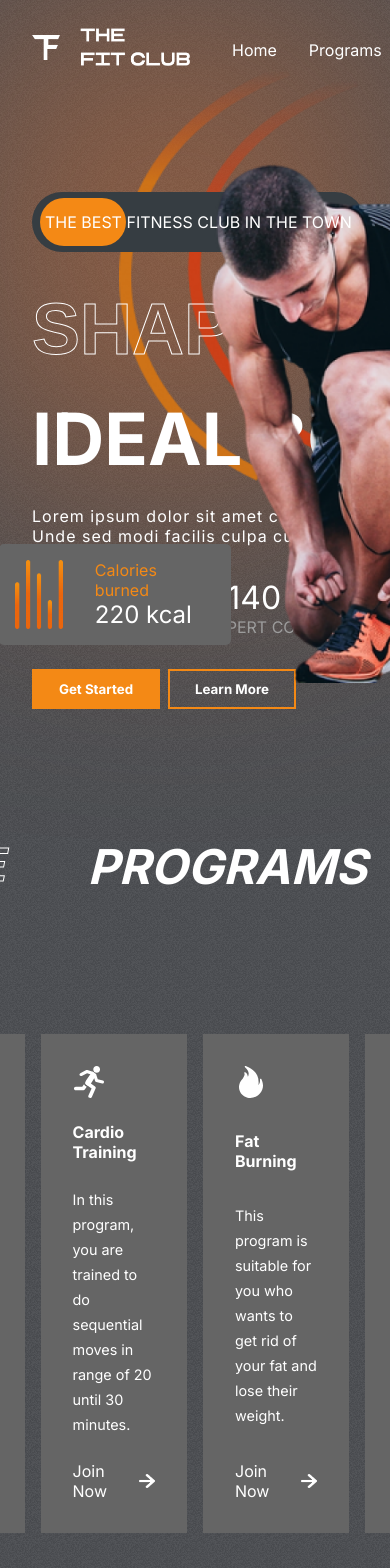
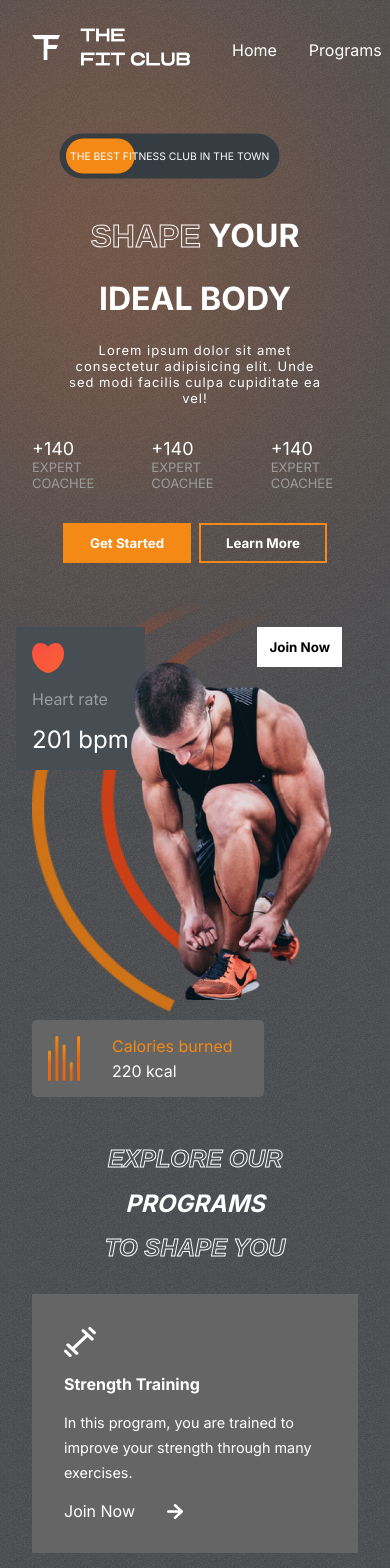
Before and after one commit to Amaar015/FitGym-Club-Starter, a React (Create React App) app: page / in a window 390 px wide. Shown: the top 1568 px of the page. Built offline with nearby package versions, Linux system fonts and the light colour scheme.

Commit message:
responssive ful web page fit gym

```diff
--- a/src/Component/Hero/Hero.css
+++ b/src/Component/Hero/Hero.css
@@ -174,3 +174,73 @@
     height: 30rem;
     left: 0;
 }
+
+
+/* Responssive */
+
+@media (max-width:786px) {
+      .hero{
+        flex-direction: column;
+      }
+      .blur-h{
+        width: 14rem;
+      }
+      .best-add{
+        margin-top: 0rem;
+        font-size: small;
+        align-items: center;
+        transform: scale(0.8);
+      }
+      .hero-text{
+        font-size: xx-large;
+        align-items: center;
+        justify-content: center;
+      }
+      .hero-text > div:nth-of-type(3){
+        font-size: small;
+        font-weight: 200;
+        letter-spacing: 1px;
+        text-align: center;
+      }
+      .hero-buttons{
+        justify-content: center;
+      }
+      .figures > div > span:nth-of-type(1){
+        font-size: large;
+      }
+      .figures > div > span:nth-of-type(2){
+        font-size:small;
+      }
+      .right-hero{
+        position: relative;
+        background: none;
+      }
+      .heart-rate{
+        left: 1rem;
+        top: 2rem;
+      }
+      .calories{
+        position: relative;
+        top: 5rem;
+        left: 2rem;
+      }
+      .calories > img{
+        width: 2rem;
+      }
+      .calories >div> :nth-child(2){
+        color: white;
+        font-size: 1rem;
+      }
+      .hero-image{
+        position: relative;
+        width: 15rem;
+        left: 7rem;
+        top: 4rem;
+        align-self: center;
+      }
+      .hero-back{
+        width: 15rem;
+        left: 2rem;
+        top: 0rem;
+      }
+}
--- a/src/Component/Hero/Hero.js
+++ b/src/Component/Hero/Hero.js
@@ -9,6 +9,7 @@ import {motion} from 'framer-motion';
 
 const Hero = () => {
        const transition={type:'spring', duration:3}
+       const mobile=window.innerWidth<=786 ? true:false;
         return (
        <div className="hero">
         <div className="blur blur-h"></div>
@@ -16,7 +17,7 @@ const Hero = () => {
                      <Header/>
                      <div className="best-add">
                         <motion.div
-                        initial={{left:'238px'}}
+                        initial={{left:mobile?'165':'238px'}}
                         whileInView= {{left:'8px'}}
                         transition={{...transition,type:'tween'}}
                         >
--- a/src/Component/Join/join.css
+++ b/src/Component/Join/join.css
@@ -41,3 +41,17 @@
     background-color: var(--orange);
     color: white;
 }
+
+@media (max-width:786px){
+    .join{
+        flex-direction: column;
+        gap: 1rem;
+    }
+    .left-j{
+        font-size: x-large;
+        flex-direction: column;
+    }
+    .right-j{
+        padding: 2rem;
+    }
+}
--- a/src/Component/Price/price.css
+++ b/src/Component/Price/price.css
@@ -75,3 +75,12 @@
 .plans>:nth-child(2) .join{
         color: orange;
 }
+
+@media (max-width:786px) {
+       .plans{
+        flex-direction: column;
+       }
+       .plans>:nth-child(2){
+        transform: none;
+       }
+}
--- a/src/Component/Program/program.css
+++ b/src/Component/Program/program.css
@@ -55,3 +55,17 @@
     background: var(--planCard);
     cursor: pointer;
 }
+
+@media  (max-width:786px) {
+           .programs-header{
+            flex-direction: column;
+            gap: 1rem;
+            font-size: x-large;
+            align-items: center;
+            justify-content: center;
+            margin-top: 2rem;
+           }
+           .program-categories{
+            flex-direction: column;
+           }
+}
--- a/src/Component/Reasons/reasons.css
+++ b/src/Component/Reasons/reasons.css
@@ -72,3 +72,31 @@
 .partners>img{
     width: 3rem;
 }
+
+
+@media (max-width:786px) {
+     .reasons{
+        flex-direction: column;
+     }
+
+.reason-l{
+    grid-auto-rows: auto;
+    overflow: hidden;
+}
+
+  .image1{
+    width: 7rem;
+    height: 17rem;
+}
+.image2{
+    width: 15rem;
+    height: 10rem;
+}
+.image3{
+    width: 7rem;
+}
+ .image4{
+    width: 7rem;
+    height: 6rem;
+}
+    }
--- a/src/Component/Reasons/resons.js
+++ b/src/Component/Reasons/resons.js
@@ -14,9 +14,9 @@ const resons = () => {
       <div className="reasons">
         <div className="reason-l">
             <img className='image1' src={image1} alt="" />
-            <img src={image2} alt="" />
-            <img src={image3} alt="" />
-            <img src={image4} alt="" />
+            <img className='image2' src={image2} alt="" />
+            <img  className='image3' src={image3} alt="" />
+            <img  className='image4' src={image4} alt="" />
 
         </div>
         <div className="reason-r">
--- a/src/Component/Testnomials/testnomial.css
+++ b/src/Component/Testnomials/testnomial.css
@@ -70,3 +70,32 @@ background: var(--planCard);
     width: 2rem;
     cursor: pointer ;
 }
+
+@media (max-width:786px){
+    .testnomial{
+        flex-direction: column;
+    }
+    .left-t>:nth-child(2),.left-t>:nth-child(3){
+        font-size: xx-large;
+    }
+    .right-t{
+        display: flex;
+         flex-direction: column;
+         align-items: center;
+         justify-content: center;
+         gap: 2rem;
+    }
+    .right-t > div{
+        position: relative;
+        display: none;
+    }
+     .right-t> img{
+        top: 0;right: 0;
+        position: relative;
+        align-self: center;
+     }
+     .right-t >:last-child{
+        display: block;
+        bottom: 0;left: 0;
+     }
+}
```
